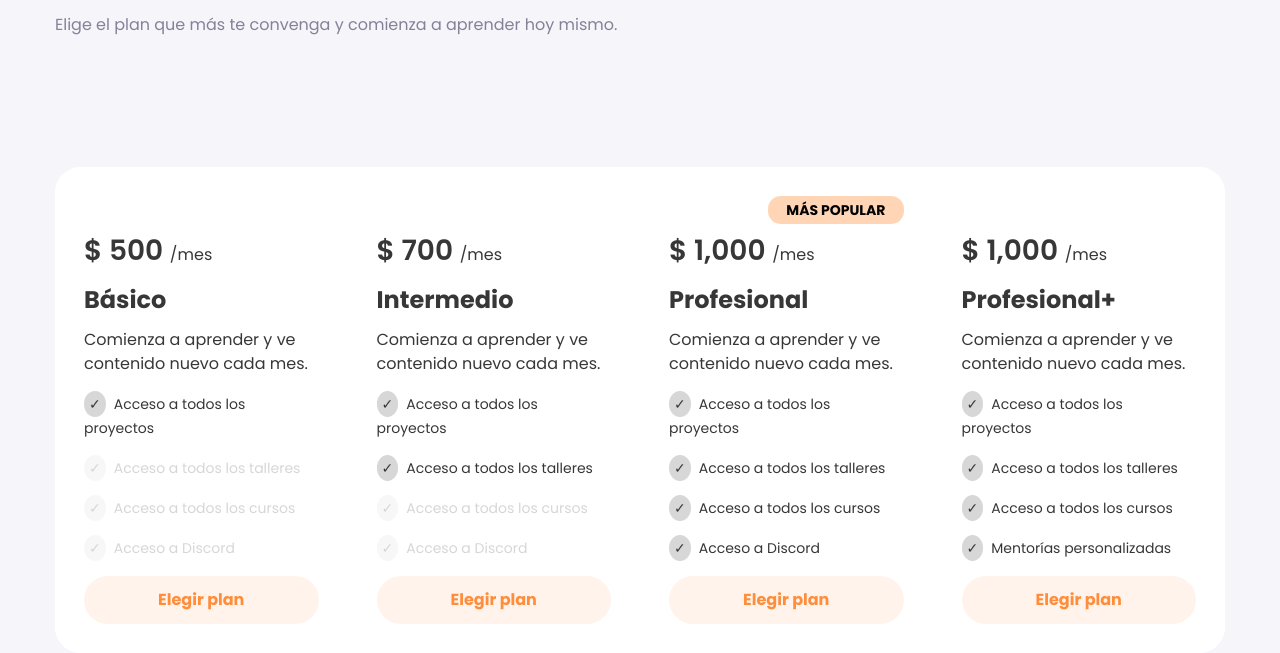
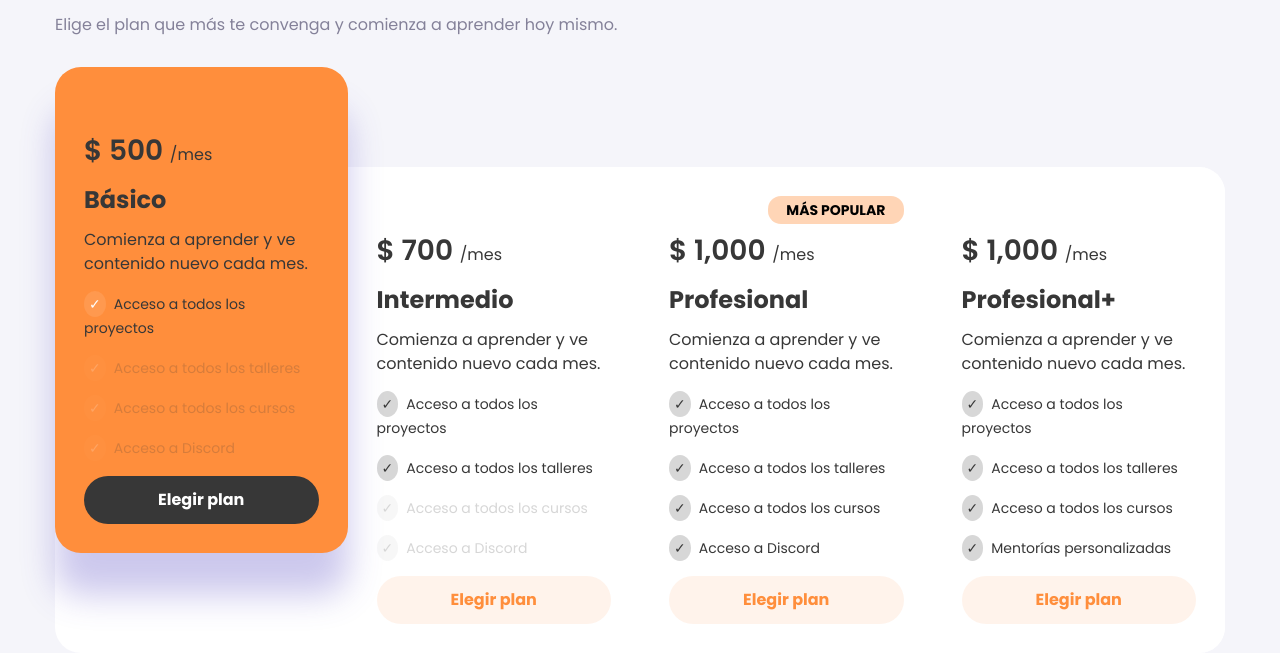
Before and after one commit to cesarchoqueskater/card-price, a plain HTML site: page index.html in a window 1280 px wide. Both pictures are taken after a click on the element 201 px from the left and 626 px from the top of the page. Shown: the part 216-869 px from the top of the page. Drawn offline with Linux system fonts and the light colour scheme.

Commit message:
Se agrega js, se agrega attribute aria-selected

```diff
--- a/css/index.css
+++ b/css/index.css
@@ -146,18 +146,44 @@ body {
     font: var(--body1-bold);
 }
 
-.card-content:hover {
+
+/* Hover */
+
+
+/* .card-content:hover {
     background-color: var(--red-popular);
     box-shadow: 0px 42px 34px rgba(82, 67, 194, 0.295755);
     position: relative;
+} */
+
+
+/* .card-content:hover .btn-plan {
+    background-color: var(--black);
+    color: var(--white);
+} */
+
+
+/* .card-content:hover .list-access li::before {
+    background-color: var(--red-light-button);
+    color: var(--white);
+} */
+
+
+/* aria-selected */
+
+.card-content[aria-selected='true'] {
+    background-color: var(--red-popular);
+    box-shadow: 0px 42px 34px rgba(82, 67, 194, 0.295755);
+    position: relative;
+    transition: 0.5s;
 }
 
-.card-content:hover .btn-plan {
+.card-content[aria-selected='true'] .btn-plan {
     background-color: var(--black);
     color: var(--white);
 }
 
-.card-content:hover .list-access li::before {
+.card-content[aria-selected='true'] .list-access li::before {
     background-color: var(--red-light-button);
     color: var(--white);
 }
@@ -184,9 +210,17 @@ body {
     .content-title {
         margin-block-end: 130px;
     }
-    .card-content:hover {
+    /* Hover */
+    /* .card-content:hover {
+        top: -100px;
+        transform: translateY(-100px);
+        z-index: 999;
+    } */
+    /* aria-selected */
+    .card-content[aria-selected='true'] {
         top: -100px;
         /* transform: translateY(-100px); */
         z-index: 999;
+        /* transition: 0.5s; */
     }
 }
--- a/index.html
+++ b/index.html
@@ -55,7 +55,7 @@
                     </div>
                     <button class="btn-plan">Elegir plan</button>
                 </div>
-                <div class="card-content">
+                <div class="card-content" aria-selected="true">
                     <div class="card-option-popular">
                         <button class="btn-popular">MÁS POPULAR</button>
                     </div>
@@ -94,6 +94,7 @@
             </div>
         </div>
     </div>
+    <script type="module" src="./js/index.js"></script>
 </body>
 
 </html>
--- /dev/null
+++ b/js/index.js
@@ -0,0 +1,24 @@
+selectedCardPlan()
+
+export function selectedCardPlan() {
+    const $selected = document.querySelectorAll('.card-content')
+    $selected.forEach((item) => {
+
+        item.addEventListener('click', (e) => {
+            removeAttribute()
+            cardSelected(item)
+        })
+
+    })
+}
+
+export function cardSelected(item) {
+    item.setAttribute('aria-selected', true)
+}
+
+export function removeAttribute() {
+    const $selected = document.querySelectorAll('.card-content')
+    $selected.forEach((item) => {
+        item.removeAttribute('aria-selected')
+    })
+}
```
